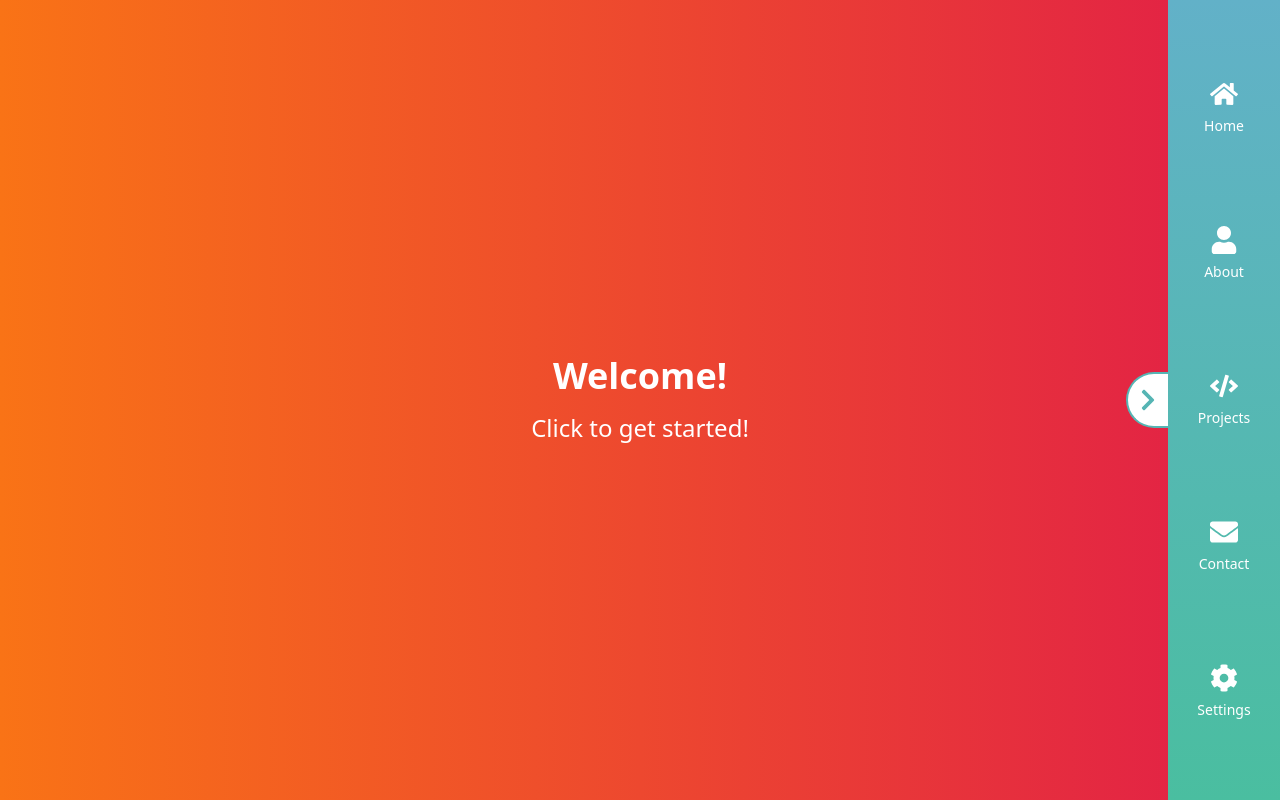
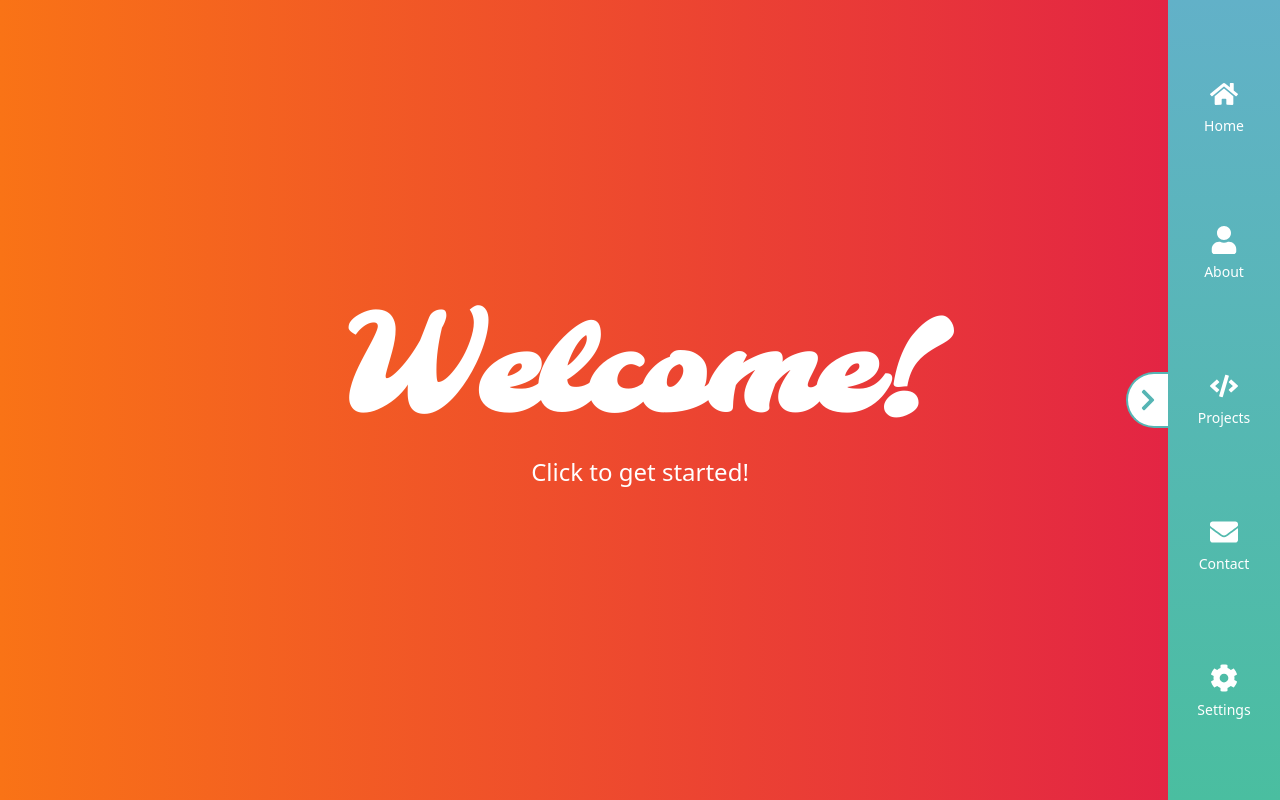
Before and after one commit to landonkimber/react-portfolio, a React (Vite) app in the folder client/: page / in a window 1280 px wide. Built offline with nearby package versions, Linux system fonts and the light colour scheme; the HTML template or start-up script is replaced by a standard one.

Commit message:
Made font tweak on home page. Added Molle.tff file to assets

```diff
--- a/client/index.html
+++ b/client/index.html
@@ -3,6 +3,7 @@
   <head>
     <meta charset="UTF-8" />
     <link rel="icon" type="image/svg+xml" href="/vite.svg" />
+
     <meta name="viewport" content="width=device-width, initial-scale=1.0" />
     <title>Landon Kimber</title>
   </head>
--- a/client/src/App.css
+++ b/client/src/App.css
@@ -2,3 +2,21 @@
 @tailwind base;
 @tailwind components;
 @tailwind utilities;
+
+@font-face {
+  font-family: "Molle";
+  src: url("../src/assets/fonts/Molle-Italic.ttf") format("truetype");
+}
+
+@keyframes bubble {
+  0% {
+    transform: translateY(100vh);
+  }
+  100% {
+    transform: translateY(-10vh);
+  }
+}
+
+.animate-bubble {
+  animation: bubble linear infinite;
+}
--- a/client/src/pages/Home.jsx
+++ b/client/src/pages/Home.jsx
@@ -20,7 +20,12 @@ const Home = () => {
     <Link to="/about">
       <div className="w-screen h-screen flex justify-center items-center bg-gradient-to-r from-orange-500 to-rose-600 ">
         <div className="text-center">
-          <h1 className="text-4xl font-bold mb-4 text-white">Welcome!</h1>
+          <h1
+            className="text-9xl font-bold mb-4 text-white"
+            style={{ fontFamily: "Molle, cursive" }}
+          >
+            Welcome!
+          </h1>
           <h2 className="text-2xl text-white">Click to get started!</h2>
         </div>
         {/* <div
```
Also changed, not shown: client/src/assets/fonts/Molle-Italic.ttf (added).
